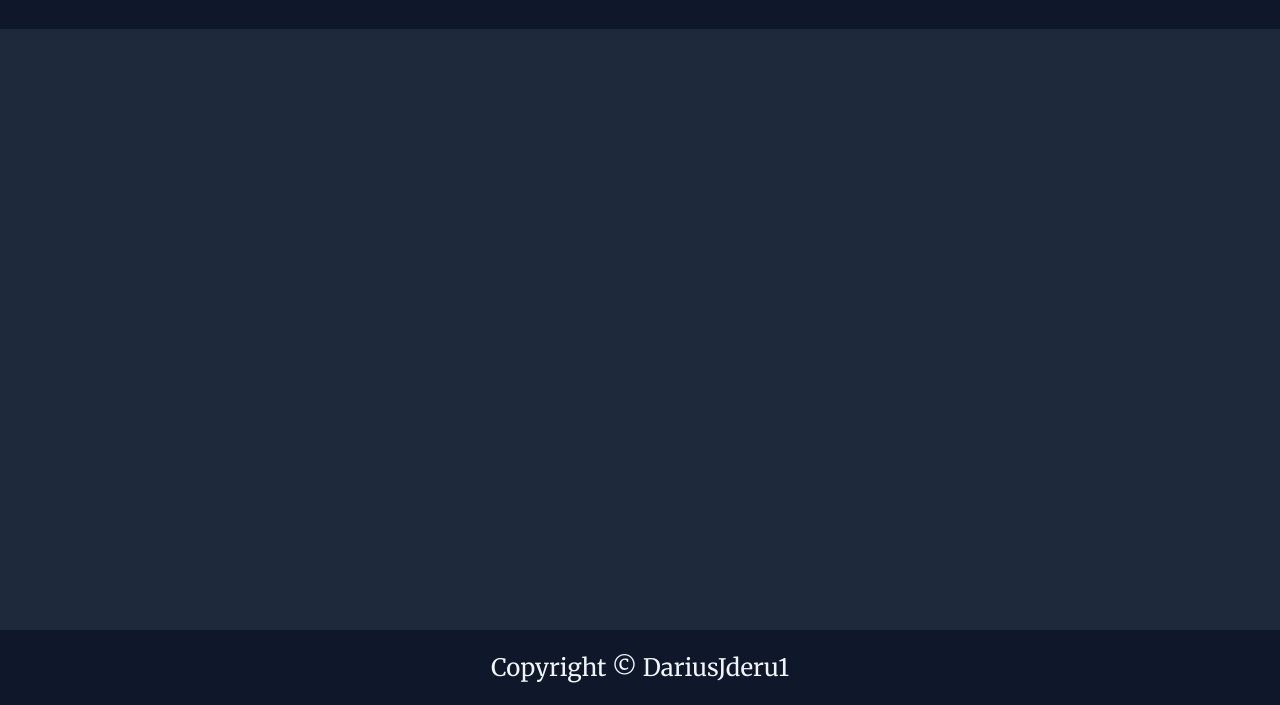
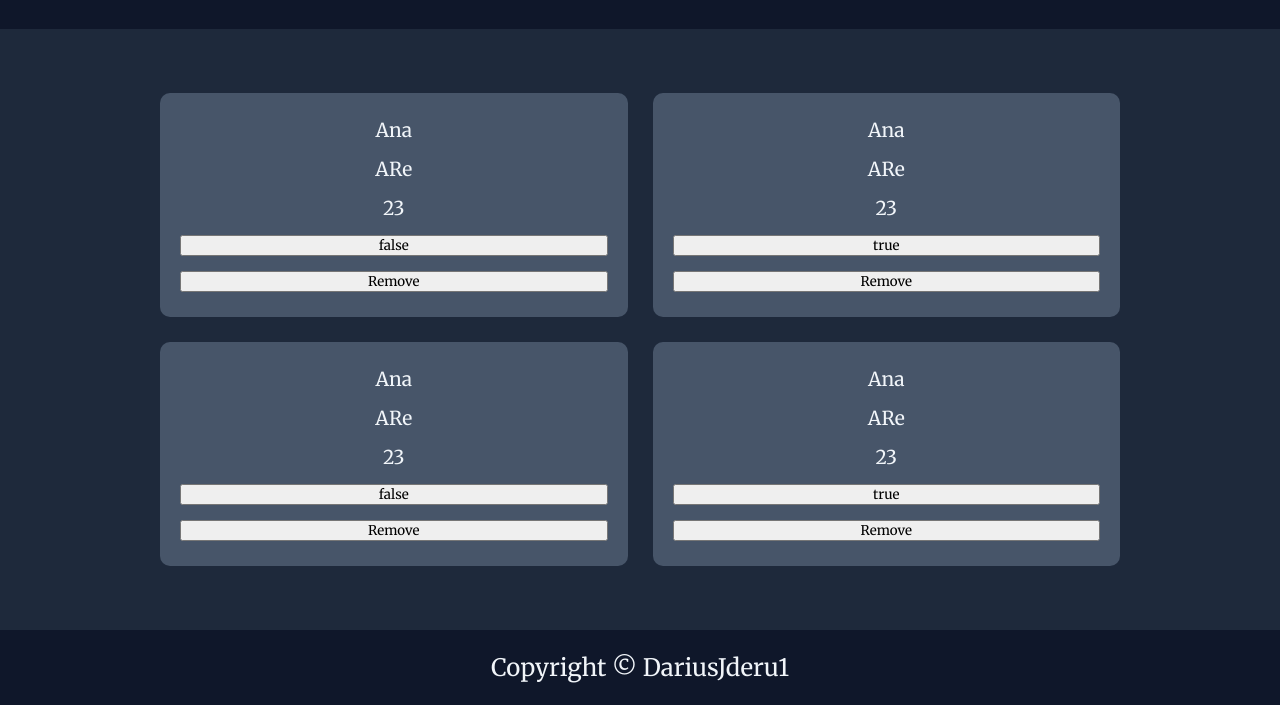
Before and after one commit to DariusJderu1/Library, a plain HTML site: page index.html in a window 1280 px wide. Shown: the part 95-800 px from the top of the page. Drawn offline with nearby package versions, Linux system fonts and the light colour scheme.

Commit message:
Add new version

```diff
--- a/index.css
+++ b/index.css
@@ -25,7 +25,7 @@
     --fs-title: clamp(1.25rem, 2vw, 1.5rem);
 
     /* 3. Pentru textul normal (autor, textul de pe butoanele Read/Remove) (între 16px și 18px) */
-    --fs-body: clamp(1rem, 1vw, 1.125rem);
+    --fs-body: clamp(1.2rem, 1.3vw, 1.4rem);
 
     /* 4. Pentru detalii mai mici (ex: "123 pages") (între 14px și 16px) */
     --fs-small: clamp(0.875rem, 0.5vw, 1rem);
@@ -118,11 +118,32 @@ div.books-container {
     width: 75%;
 
     display: grid;
-    grid-template-columns: repeat(auto-fill, 1fr);
+    grid-template-columns: repeat(auto-fill, minmax(350px, 1fr));
 
-    article {
+    gap: 25px;
+}
+article.book-card {
 
+    padding: 20px;
+    border-radius: 10px;
+    background-color: var(--bg-card);
 
+    display: flex;
+    flex-direction: column;
+    justify-content: center;
+    align-items: center;
+    gap: 15px;
+
+    span {
+
+        font-size: var(--fs-body);
+        color: var(--text-main);
+    }
+
+    button {
+
+        font-family: inherit;
+        align-self: stretch;
     }
 }
 
--- a/index.js
+++ b/index.js
@@ -21,9 +21,30 @@ function displayBooks(books) {
 
     for(const book of books) {
 
-        const newDiv = document.createElement("article");
-        newDiv.classList.add("book-card");
-        booksContainer.appendChild(newDiv);
+        const newCard = document.createElement("article");
+        newCard.classList.add("book-card");
+        booksContainer.appendChild(newCard);
+
+        const titleSpan = document.createElement("span");
+        titleSpan.innerText = book.title;
+
+        const authorSpan = document.createElement("span");
+        authorSpan.innerText = book.author;
+
+        const pagesSpan = document.createElement("span");
+        pagesSpan.innerText = book.pages;
+
+        const readButton = document.createElement("button");
+        readButton.innerText = "Read" ? book.read == true : "Not read";
+
+        const removeButton = document.createElement("button");
+        removeButton.innerText = "Remove";
+
+        newCard.appendChild(titleSpan);
+        newCard.appendChild(authorSpan);
+        newCard.appendChild(pagesSpan);
+        newCard.appendChild(readButton);
+        newCard.appendChild(removeButton);
     }
 
 }
@@ -33,8 +54,8 @@ function displayBooks(books) {
 const bookList = [];
 
 addBook(bookList, "Ana", "ARe", 23, false);
+addBook(bookList, "Ana", "ARe", 23, true);
 addBook(bookList, "Ana", "ARe", 23, false);
-addBook(bookList, "Ana", "ARe", 23, false);
-addBook(bookList, "Ana", "ARe", 23, false);
+addBook(bookList, "Ana", "ARe", 23, true);
 
 displayBooks(bookList);
```
